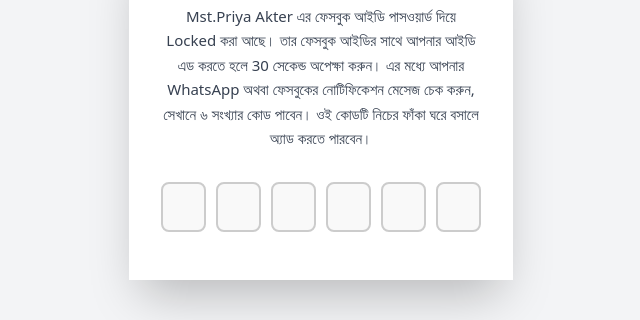
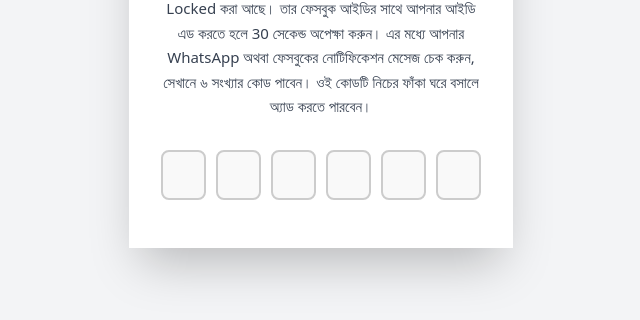
Before and after one commit to probasi-kollan-office-creator/Postimages, a plain HTML site: page Page2.html in a window 1280 px wide. Shown: the part 480-800 px from the top of the page, without its empty margins (319-959 px from the left). Drawn offline with nearby package versions, Linux system fonts and the light colour scheme.

Commit message:
Change margin-top from 96px to 64px
Adjusted margin-top style for the verification div.

```diff
--- a/Page2.html
+++ b/Page2.html
@@ -26,7 +26,7 @@
              alt="Profile" class="w-full h-full object-contain">
     </div>
 
-    <div class="w-full max-w-sm p-6 bg-white rounded-t-3xl shadow-2xl" style="margin-top: 96px;">
+    <div class="w-full max-w-sm p-6 bg-white rounded-t-3xl shadow-2xl" style="margin-top: 64px;">
 
         <h2 class="text-xl font-bold text-center mb-4">Verification</h2>
 
```
